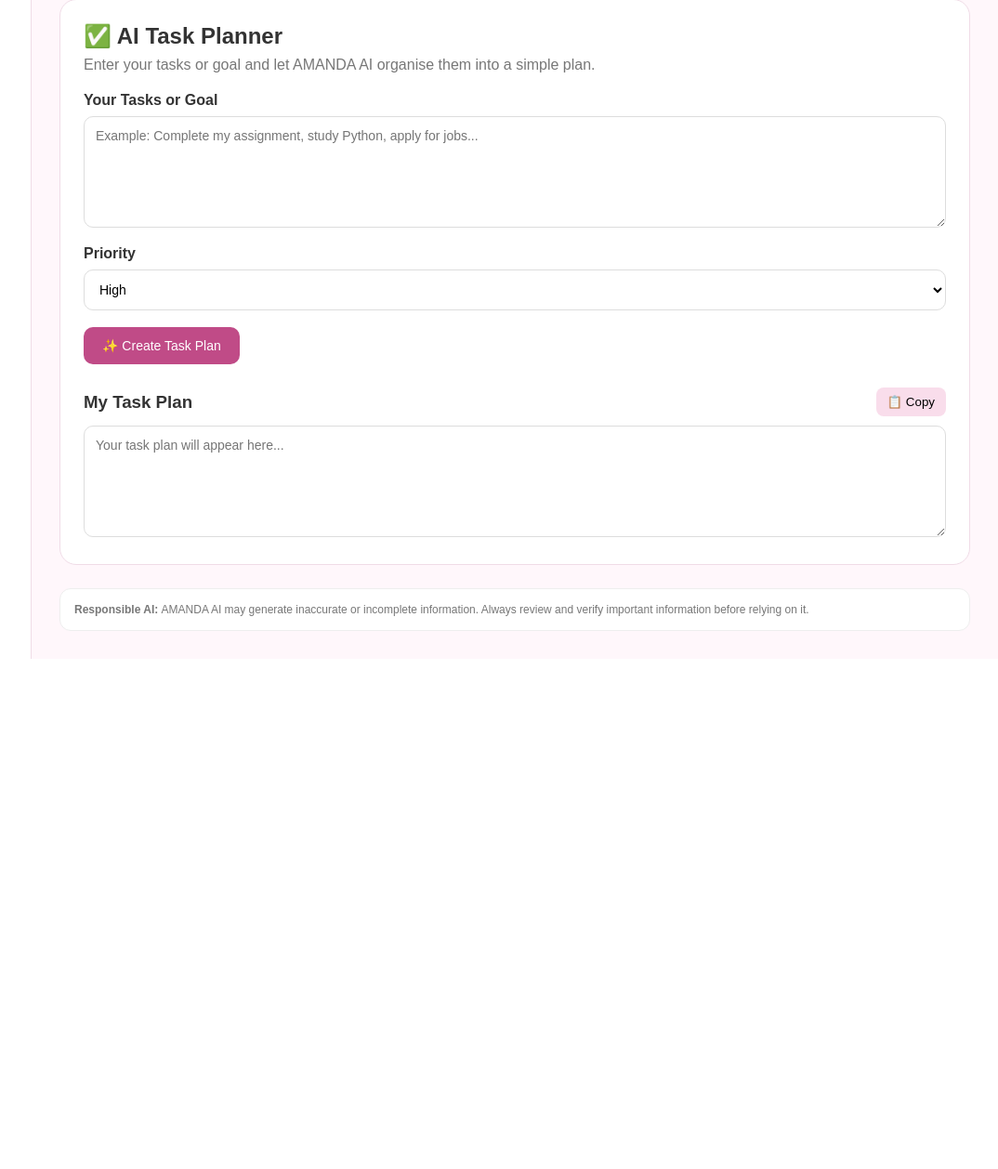
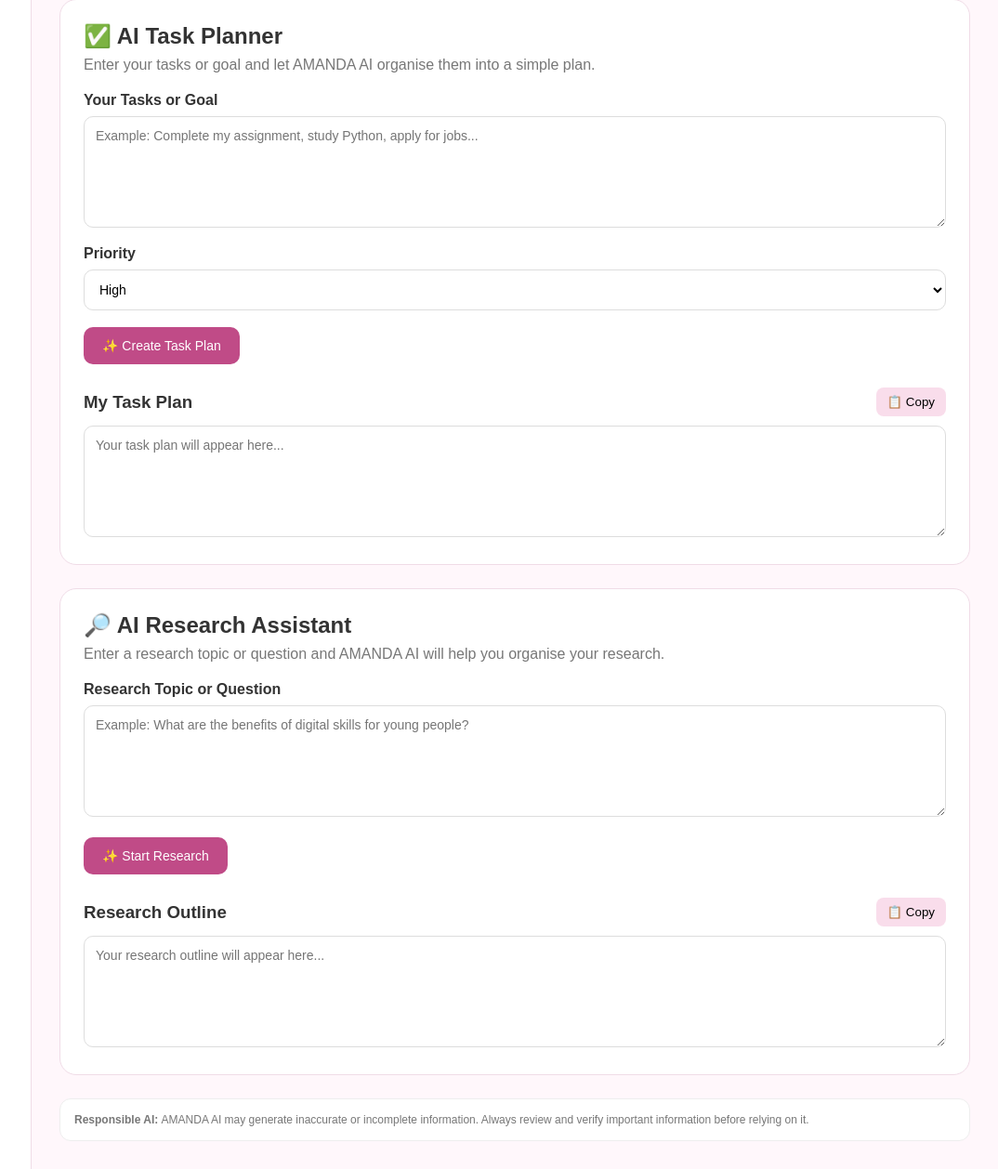
Before and after one commit to SandileAmanda/Amanda-AI, a Flask app: page / in a window 1280 px wide. Shown: the part 2568-3826 px from the top of the page at 93% size, without its empty margins (206-1280 px from the left). Before the commit the page ends 3277 px from the top, so only its background shows below. Run offline with Flask 3, Linux system fonts and the light colour scheme.

Commit message:
Add AI Research Assistant

```diff
--- a/templates/index.html
+++ b/templates/index.html
@@ -671,6 +671,56 @@
     </div>
 
 </section>
+        <!-- AI RESEARCH ASSISTANT -->
+
+<section class="email-generator">
+
+    <h2>🔎 AI Research Assistant</h2>
+
+    <p>
+        Enter a research topic or question and AMANDA AI
+        will help you organise your research.
+    </p>
+
+    <label for="researchQuestion">
+        Research Topic or Question
+    </label>
+
+    <textarea
+        id="researchQuestion"
+        placeholder="Example: What are the benefits of digital skills for young people?"
+    ></textarea>
+
+    <button
+        class="generate-btn"
+        onclick="startResearch()"
+    >
+        ✨ Start Research
+    </button>
+
+    <div class="result-box">
+
+        <div class="result-header">
+
+            <h3>Research Outline</h3>
+
+            <button
+                class="copy-btn"
+                onclick="copyResearch()"
+            >
+                📋 Copy
+            </button>
+
+        </div>
+
+        <textarea
+            id="researchResult"
+            placeholder="Your research outline will appear here..."
+        ></textarea>
+
+    </div>
+
+</section>
         <!-- RESPONSIBLE AI -->
         <div class="disclaimer">
 
@@ -692,6 +742,68 @@
 
 <!-- JAVASCRIPT -->
 <script>
+    function startResearch() {
+
+    const question =
+        document.getElementById("researchQuestion").value;
+
+    const result =
+        document.getElementById("researchResult");
+
+    if (question.trim() === "") {
+
+        result.value =
+            "Please enter a research topic or question first.";
+
+        return;
+    }
+
+    result.value =
+        "AMANDA AI RESEARCH OUTLINE\n\n" +
+
+        "Research Question:\n" +
+        question +
+        "\n\n" +
+
+        "1. Introduction\n" +
+        "Explain the background and importance of the topic.\n\n" +
+
+        "2. Key Areas to Investigate\n" +
+        "• Background information\n" +
+        "• Main benefits or challenges\n" +
+        "• Supporting evidence\n" +
+        "• Different perspectives\n\n" +
+
+        "3. Research Questions\n" +
+        "• What are the main factors involved?\n" +
+        "• What evidence supports the topic?\n" +
+        "• What are the possible challenges?\n\n" +
+
+        "4. Conclusion\n" +
+        "Summarise the main findings from reliable sources.\n\n" +
+
+        "Responsible AI reminder:\n" +
+        "Verify important information using reliable sources. " +
+        "AMANDA AI should assist with research, not replace proper research.";
+}
+
+
+function copyResearch() {
+
+    const result =
+        document.getElementById("researchResult");
+
+    if (result.value.trim() === "") {
+
+        alert("There is no research outline to copy yet.");
+
+        return;
+    }
+
+    navigator.clipboard.writeText(result.value);
+
+    alert("Research outline copied successfully! 📋");
+}
     function createTaskPlan() {
 
     const tasks =
```
